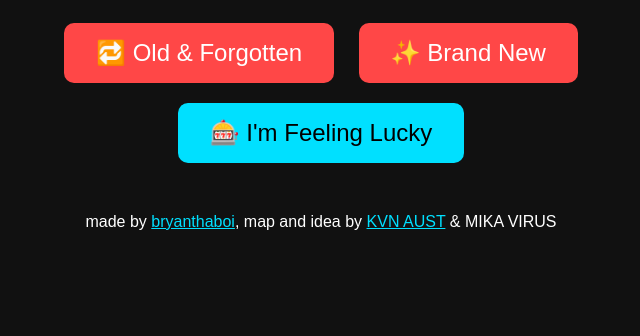
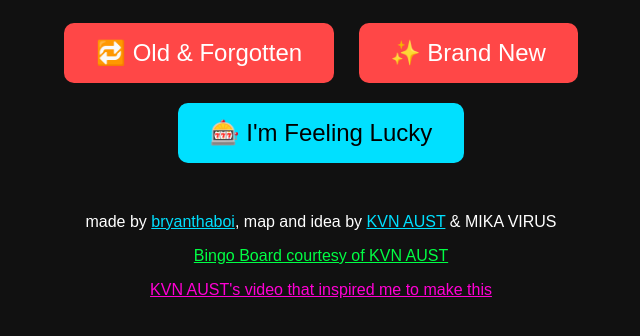
Before and after one commit to bryanthaboi/zeroviewbingohelper, a plain HTML site: page index.html in a window 1280 px wide. Shown: the part 150-486 px from the top of the page, without its empty margins (319-959 px from the left). Drawn offline with Linux system fonts and the light colour scheme.

Commit message:
more info added

```diff
--- a/index.html
+++ b/index.html
@@ -134,6 +134,18 @@
 			made by
 			<a href="https://youtube.com/@bryanthaboi">bryanthaboi</a>, map and idea
 			by <a href="https://youtube.com/@KVNAUST">KVN AUST</a> & MIKA VIRUS
+		</p>
+		<p>
+			<a style="color: #00ff44" href="https://bingobaker.com/#67685156aedd19e4"
+				>Bingo Board courtesy of KVN AUST</a
+			>
+		</p>
+		<p>
+			<a
+				style="color: #ff00d4"
+				href="https://www.youtube.com/watch?v=zYmkOInF6Us"
+				>KVN AUST's video that inspired me to make this</a
+			>
 		</p>
 		<script>
 			const oldPrefixes = {
```
